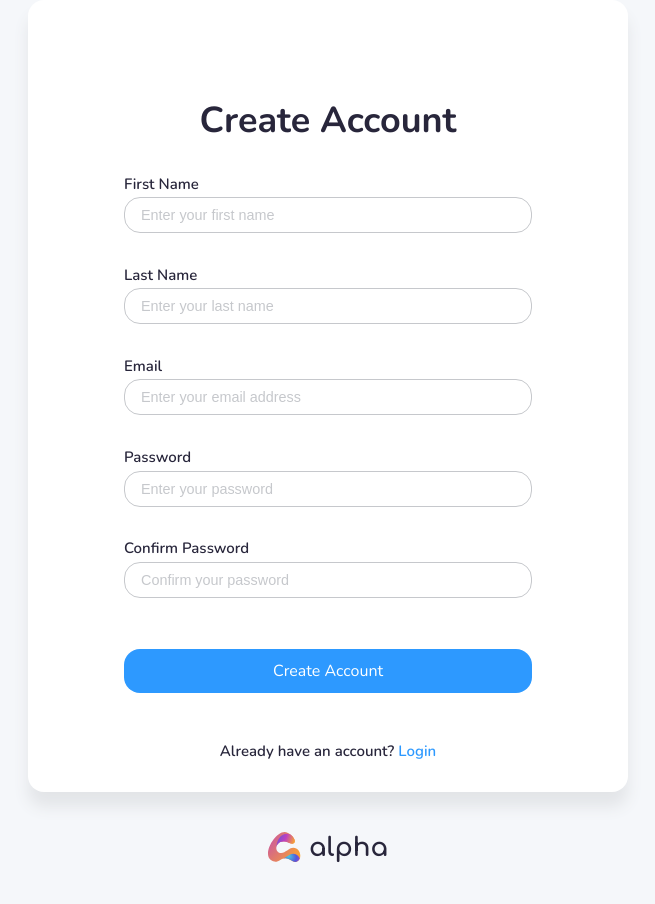
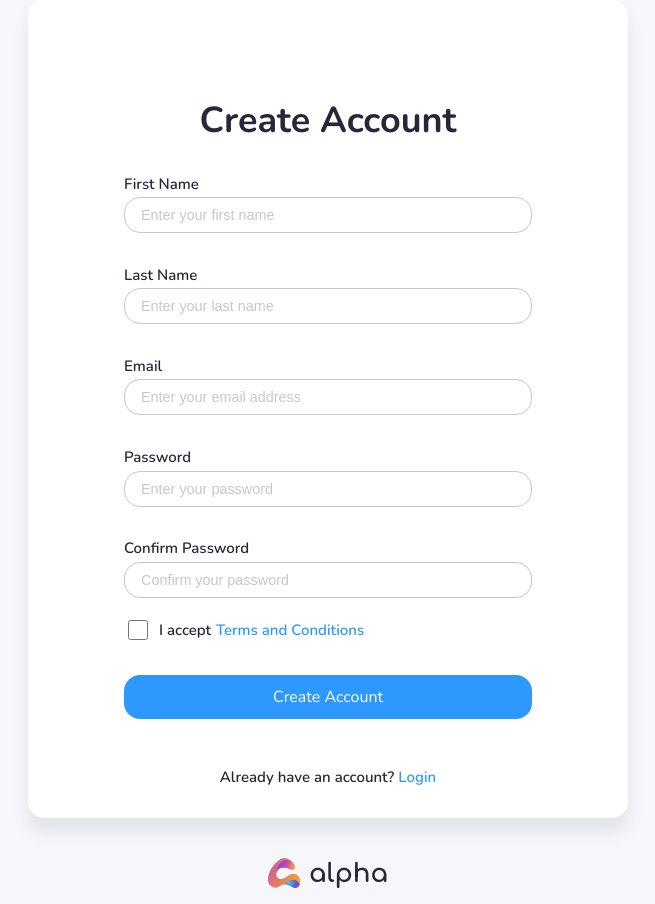
Before and after one commit to Limpan89/alpha-portal-frontend, a React (Vite) app: page /auth/signup in a window 1280 px wide. Shown: the whole page, without its empty margins (312-967 px from the left). Before the commit the page ends 878 px from the top, so only its background shows below. Built offline with nearby package versions, Linux system fonts and the light colour scheme.

Commit message:
Added checkbox

```diff
--- a/src/pages/SignUp.tsx
+++ b/src/pages/SignUp.tsx
@@ -72,6 +72,15 @@ export const SignUp = () => {
                 onChange={(e) => setConfirm(e.target.value)}
               />
             </div>
+            <div className="checkbox-group">
+              <input type="checkbox" />
+              <label htmlFor="terms">
+                I accept{" "}
+                <Link to="#" className="text-link">
+                  Terms and Conditions
+                </Link>
+              </label>
+            </div>
             <button type="submit" className="btn btn-submit">
               Create Account
             </button>
```
